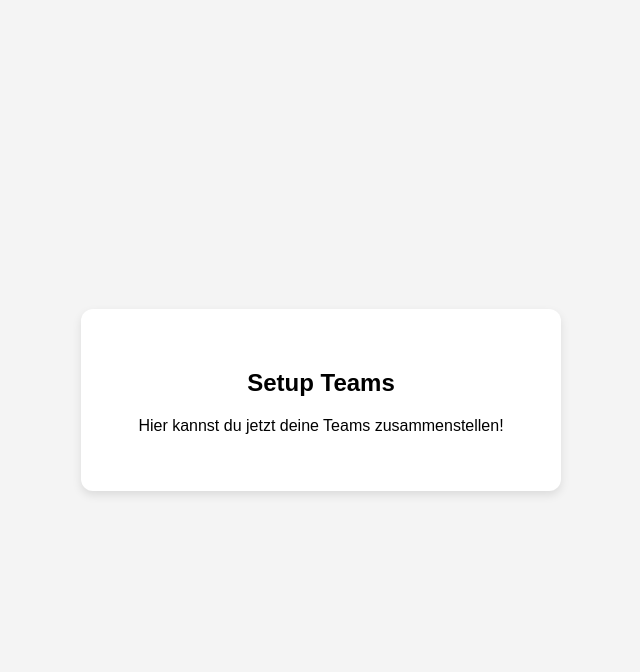
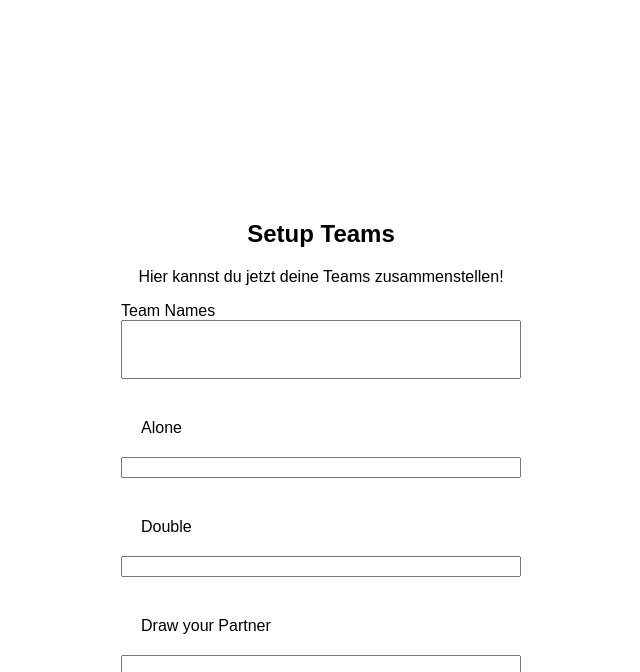
Before and after one commit to lm15-lukas/Kicker-React, a React (Create React App) app: page / in a window 1280 px wide. Both pictures are taken after a click on the button "Advance". Shown: the part 186-858 px from the top of the page, without its empty margins (319-959 px from the left). Built offline with nearby package versions, Linux system fonts and the light colour scheme; the HTML template or start-up script is replaced by a standard one.

Commit message:
team erstellen begonnen

```diff
--- a/src/pages/ConfigureGame/ConfigureGame.css
+++ b/src/pages/ConfigureGame/ConfigureGame.css
@@ -83,3 +83,22 @@ text-align: center;
 .h1{
     text-align: center;
 }
+
+.team-selection{
+ justify-content: left;
+ border: 10px;
+
+}
+
+.team-input{
+    padding:20px;
+}
+
+.team-form-container {
+    background: white;
+    padding: 200px;
+    border-radius: 12px;
+    box-shadow: 0 4px 10px rgba(0, 0, 0, 0.1);
+    width: 100%;
+    max-width: 400px;
+}
--- a/src/pages/ConfigureGame/ConfigureGame.jsx
+++ b/src/pages/ConfigureGame/ConfigureGame.jsx
@@ -15,9 +15,26 @@ export default function ConfigureGame() {
          <div className="header">
             <Header/>
             <div className="configure-game-page">
-                <div className="form-container">
+                <div className="team-form-container">
+
                     <h2>Setup Teams</h2>
                     <p>Hier kannst du jetzt deine Teams zusammenstellen!</p>
+                    <div className="form-item">
+                        <label className="team-selection" htmlFor="team-names">Team Names</label>
+                        <input className="team-input" id="team-names" type="text" />
+                    </div>
+                    <div className="form-item">
+                        <label className="team-input" htmlFor="alone">Alone</label>
+                        <input id="alone" type="text" />
+                    </div>
+                    <div className="form-item">
+                        <label className="team-input"  htmlFor="double">Double</label>
+                        <input id="double" type="text" />
+                    </div>
+                    <div className="form-item">
+                        <label  className="team-input" htmlFor="draw">Draw your Partner</label>
+                        <input id="draw" type="text" />
+                    </div>
                 </div>
             </div>
             </div>
@@ -47,7 +64,7 @@ export default function ConfigureGame() {
 
                 <div className="form-item">
                     <label htmlFor="points" className="form-label">Points per win</label>
-                    <input id="points" className="form-input" type="number"  required/>
+                    <input id="points" className="form-input" type="number" required/>
                 </div>
 
                 <div className="form-item">
```
